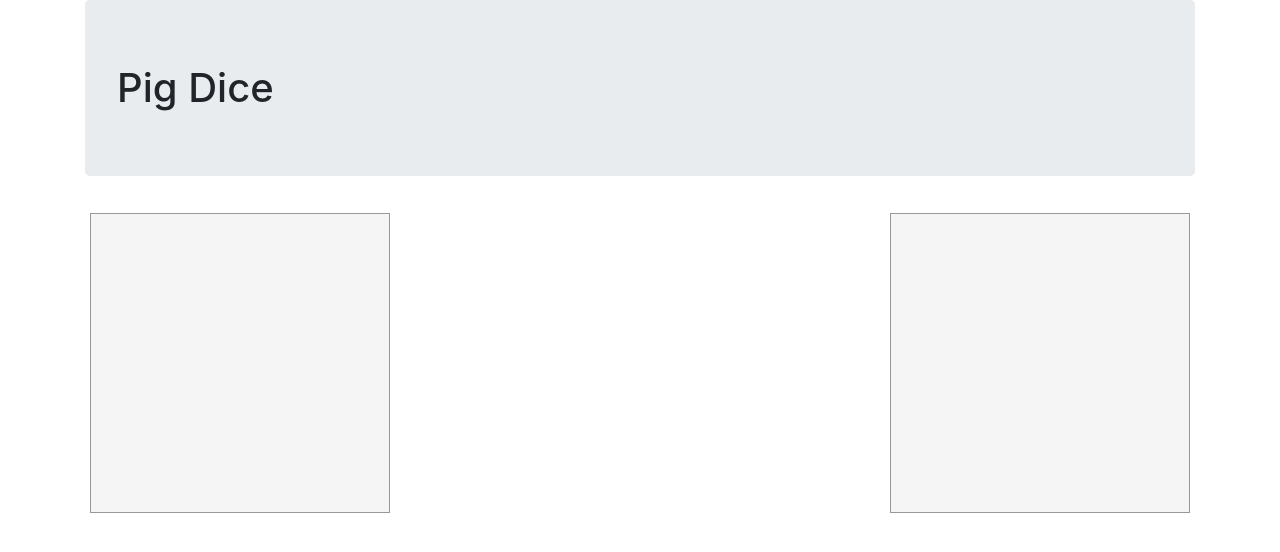
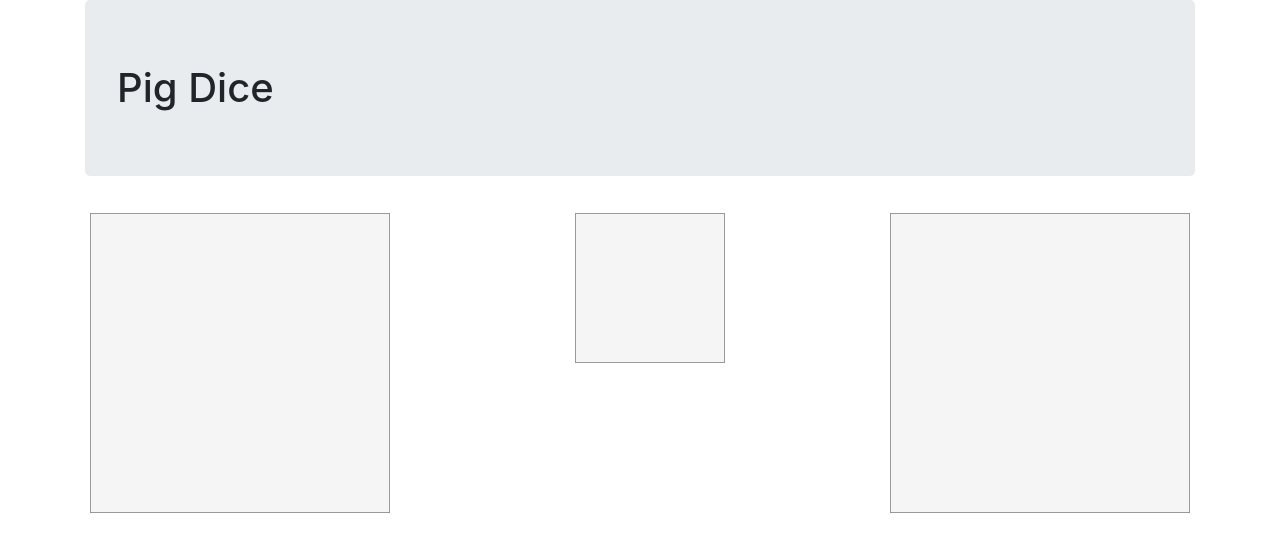
Before and after one commit to Mugala/Pig-dice, a plain HTML site: page index.html in a window 1280 px wide. Drawn offline with Linux system fonts and the light colour scheme.

Commit message:
Dice Result. This commit will add the result of the rolled dice for each player.

```diff
--- a/css/styles.css
+++ b/css/styles.css
@@ -21,3 +21,16 @@
   text-align: center;
   margin: 5px;
 }
+
+.dice {
+  float: right;
+  width: 150px;
+  height: 150px;
+  background: #F5F5F5;
+  border: #999 1px solid;
+  padding: 10px;
+  font-size: 24px;
+  text-align: center;
+  margin: 5px;
+  margin-right: 160px;
+}
--- a/index.html
+++ b/index.html
@@ -25,12 +25,16 @@
 
     </div>
 
+    <div id="die" class="dice">
+
+    </div>
+
 
 
 
 
 
   </div>
-  </body>
+ </body>
 
 </html>
```
